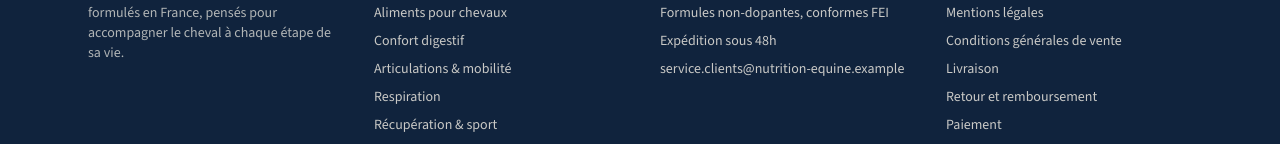
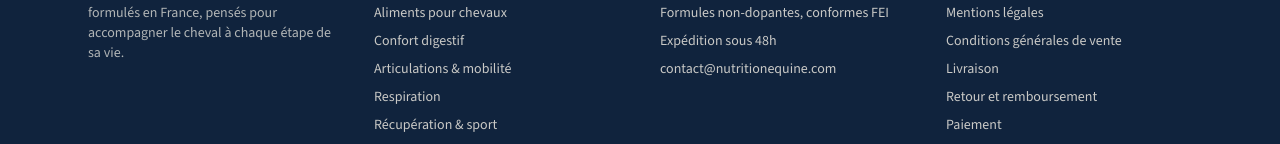
Before and after one commit to infoservices878-wq/crin-vert, a React (Vite) app: page /cgv in a window 1280 px wide. Shown: the part 1941-2085 px from the top of the page. Built offline with nearby package versions, Linux system fonts and the light colour scheme; no server answers.

Commit message:
Update contact information across multiple components

```diff
--- a/src/components/CartDrawer.tsx
+++ b/src/components/CartDrawer.tsx
@@ -81,9 +81,9 @@ export function CartDrawer() {
               >
                 Voir mon panier
               </Link>
-              <p className="mt-2 text-center text-xs text-ink-600">
+              {/*<p className="mt-2 text-center text-xs text-ink-600">
                 Site de démonstration — aucune commande réelle n'est passée.
-              </p>
+              </p>*/}
             </div>
           </div>
         )}
--- a/src/components/FloatingContactButton.tsx
+++ b/src/components/FloatingContactButton.tsx
@@ -5,7 +5,7 @@ import { MessageCircle } from 'lucide-react'
 export function FloatingContactButton() {
   return (
     <a
-      href="mailto:service.clients@nutrition-equine.example"
+      href="mailto:contact@nutritionequine.com"
       className="focus-ring fixed bottom-5 right-5 z-40 flex h-14 w-14 items-center justify-center rounded-full bg-leather-600 text-oat-50 shadow-xl transition-transform hover:scale-105"
       aria-label="Contacter le service client"
     >
--- a/src/components/Footer.tsx
+++ b/src/components/Footer.tsx
@@ -42,7 +42,7 @@ export function Footer() {
               <li>Fabriqué en France</li>
               <li>Formules non-dopantes, conformes FEI</li>
               <li>Expédition sous 48h</li>
-              <li>service.clients@nutrition-equine.example</li>
+              <li>contact@nutritionequine.com</li>
             </ul>
           </div>
           <div>
--- a/src/components/ProductReviews.tsx
+++ b/src/components/ProductReviews.tsx
@@ -42,7 +42,7 @@ export function ProductReviews({ product }: { product: Product }) {
             <span>/ 5 — {product.reviewCount} avis</span>
           </p>
         </div>
-        <p className="text-xs text-ink-600">Avis de démonstration à des fins d’illustration.</p>
+        <p className="text-xs text-ink-600">Google</p>
       </div>
 
       <ul className="mt-6 grid gap-4 sm:grid-cols-3">
--- a/src/data/legalContent.ts
+++ b/src/data/legalContent.ts
@@ -21,9 +21,13 @@ export const LEGAL_PAGES: Record<string, LegalPageContent> = {
       {
         heading: 'Éditeur du site',
         paragraphs: [
-          "Le site nutrition-equine.example (ci-après « le Site ») est édité par Nutrition Équine SAS, société fictive à but de démonstration, au capital social de 10 000 €, immatriculée au RCS sous le numéro 000 000 000 (numéro fictif), dont le siège social est situé en France.",
-          'Directeur de la publication : la Direction de Nutrition Équine SAS.',
-          'Contact : service.clients@nutrition-equine.example — +33 1 23 45 67 89.',
+          "Le site nutritionequine.com (ci-après « le Site ») est édité par Nutrition Équine SAS, Société par actions simplifiée (SAS), au capital social de 2 000 €, immatriculée au RCS sous le numéro 998 932 008 R.C.S. Chartres , dont le siège social est situé à la Folie, 28130 Maintenon.",
+          'Numéro de TVA : FR48998932008',
+          'Numéro SIRET : 99893200800019',
+          'Dirigeant : TOCZE-THIROUIN Clémentine',
+          'Directeur de la publication : TOCZE-THIROUIN Clémentine',
+          'Contact : contact@nutritionequine.com',
+
         ],
       },
       {
@@ -41,7 +45,7 @@ export const LEGAL_PAGES: Record<string, LegalPageContent> = {
       {
         heading: 'Données personnelles',
         paragraphs: [
-          "Les informations recueillies via le Site (formulaire de contact, création de compte, commande) font l'objet d'un traitement destiné à la gestion de la relation client. Conformément au Règlement Général sur la Protection des Données (RGPD), vous disposez d'un droit d'accès, de rectification, de suppression et de portabilité de vos données, que vous pouvez exercer en écrivant à service.clients@nutrition-equine.example.",
+          "Les informations recueillies via le Site (formulaire de contact, création de compte, commande) font l'objet d'un traitement destiné à la gestion de la relation client. Conformément au Règlement Général sur la Protection des Données (RGPD), vous disposez d'un droit d'accès, de rectification, de suppression et de portabilité de vos données, que vous pouvez exercer en écrivant à contact@nutritionequine.com.",
         ],
       },
       {
@@ -186,7 +190,7 @@ export const LEGAL_PAGES: Record<string, LegalPageContent> = {
       {
         heading: 'Procédure de retour',
         paragraphs: [
-          'Pour retourner un article, contactez notre service client à service.clients@nutrition-equine.example en indiquant votre numéro de commande. Nous vous communiquerons la marche à suivre et, si nécessaire, une adresse de retour. Les frais de retour sont à la charge du client, sauf en cas de produit non conforme ou erreur de notre part.',
+          'Pour retourner un article, contactez notre service client à contact@nutritionequine.com en indiquant votre numéro de commande. Nous vous communiquerons la marche à suivre et, si nécessaire, une adresse de retour. Les frais de retour sont à la charge du client, sauf en cas de produit non conforme ou erreur de notre part.',
         ],
         list: [
           "Produit dans son emballage d'origine, non ouvert",
--- a/src/pages/Contact.tsx
+++ b/src/pages/Contact.tsx
@@ -54,9 +54,9 @@ export function Contact() {
       </p>
 
       <div className="mt-10 space-y-4">
-        <ContactInfoCard icon={Mail} title="Email" detail="service.clients@nutrition-equine.example" />
+        <ContactInfoCard icon={Mail} title="Email" detail="contact@nutritionequine.com" />
         <ContactInfoCard icon={Phone} title="Téléphone" detail="+33 1 23 45 67 89" />
-        <ContactInfoCard icon={MapPin} title="Adresse" detail="France" />
+        <ContactInfoCard icon={MapPin} title="Adresse" detail="LA FOLIE, 28130 MAINTENON" />
       </div>
 
       <form
```
